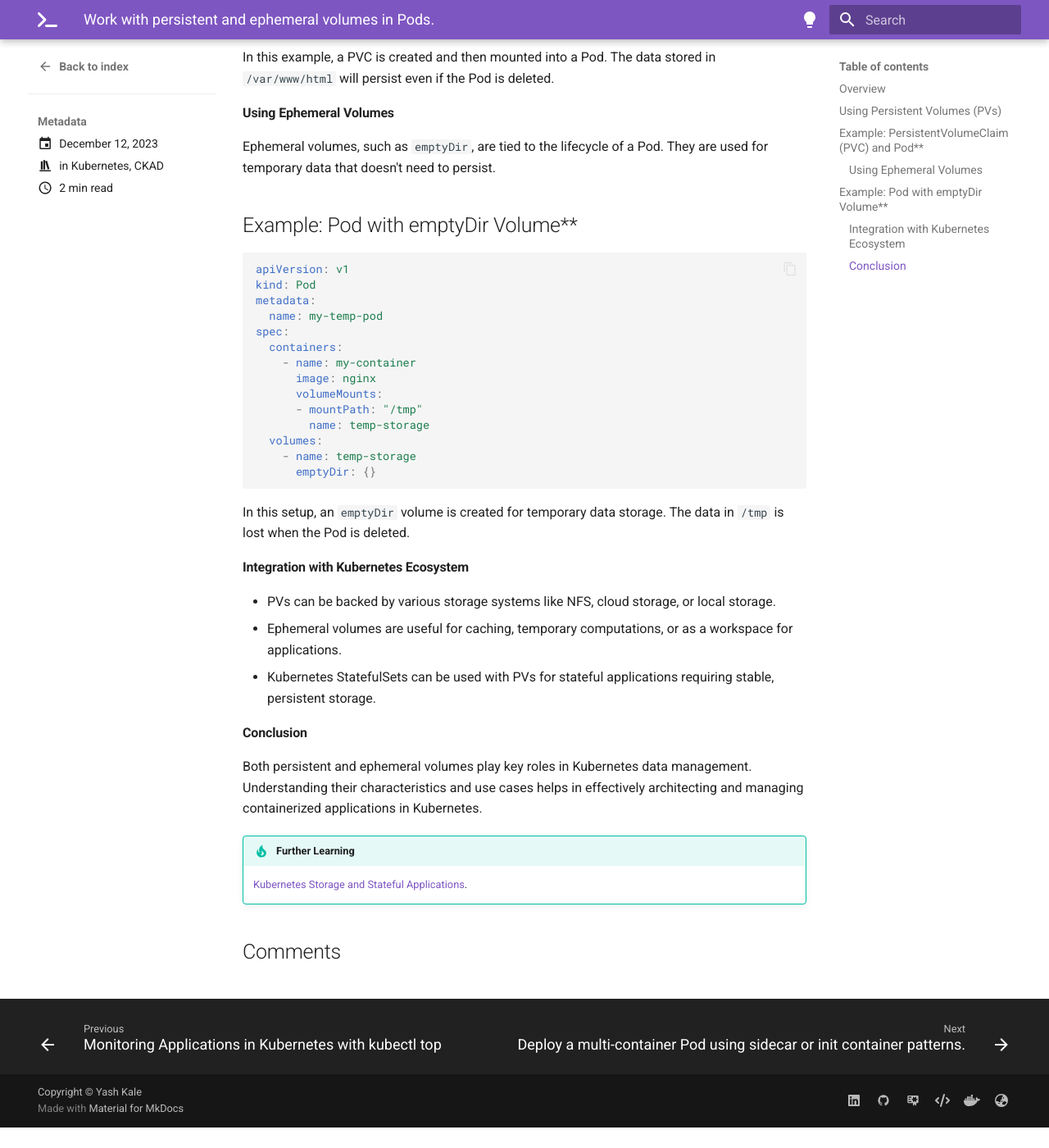
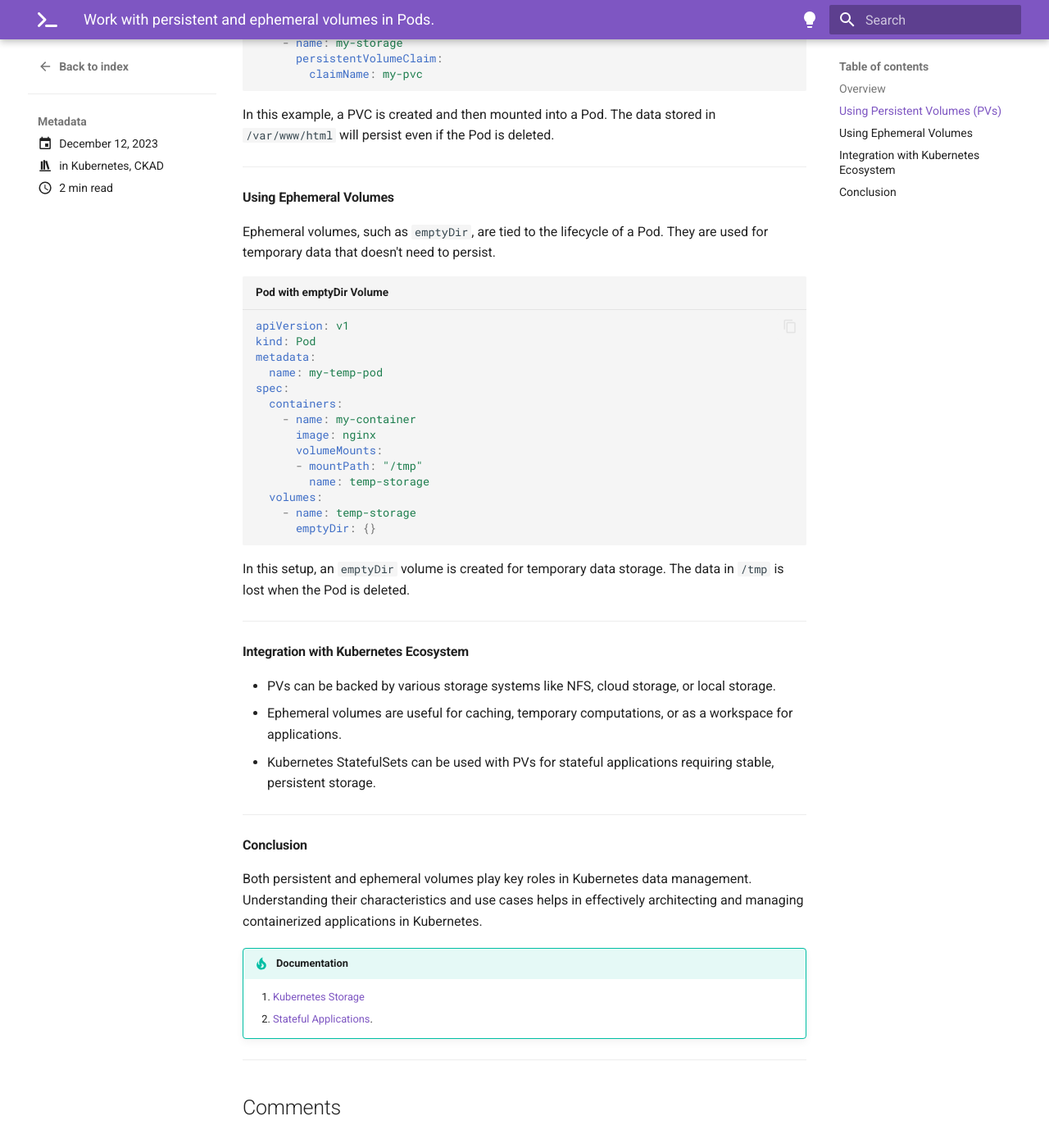
Before and after one commit to imyashkale/portfolio, an MkDocs documentation site: the page built from docs/blog/posts/ckad/volumes.md, in a window 1280 px wide and 1400 px high, scrolled down 1539 px. Shown: the whole window at 82% size. Built offline with MkDocs 1.6.1 and Material for MkDocs 9.7.7, drawn with Linux system fonts in a browser that asks for light colours; comment, search, counter and statistics services are not loaded; before the commit the page ends 2914 px from its top, so only the background shows below that; some of the changed text lies outside the part shown.

Commit message:
CKAD: Work with persistent and ephemeral volumes in Pods Improved

````diff
--- a/docs/blog/posts/ckad/volumes.md
+++ b/docs/blog/posts/ckad/volumes.md
@@ -17,6 +17,8 @@ tags:
   ![CKAD](../../../assets/img/ckad.png){ width="300" }
 </figure>
 
+---
+
 #### Overview
 
 Understanding how to work with persistent and ephemeral volumes in Kubernetes Pods is crucial for managing data storage and lifecycle. Persistent volumes (PVs) provide long-term storage, while ephemeral volumes are temporary and tied to the Pod's lifecycle.
@@ -24,13 +26,13 @@ Understanding how to work with persistent and ephemeral volumes in Kubernetes Po
 !!! note "Documentation"
     [Kubernetes Volumes](https://kubernetes.io/docs/concepts/storage/volumes/){:target="_blank"}.
 
+---
+
 #### Using Persistent Volumes (PVs)
 
 Persistent Volumes in Kubernetes are used for storing data beyond the lifecycle of a Pod. They are especially important for stateful applications like databases.
 
-## Example: PersistentVolumeClaim (PVC) and Pod**
-
-```yaml
+```yaml title="Persistent Volume Claim (PVC)"
 apiVersion: v1
 kind: PersistentVolumeClaim
 metadata:
@@ -41,8 +43,9 @@ spec:
   resources:
     requests:
       storage: 1Gi
+```
 
----
+```yaml title="Pod"
 apiVersion: v1
 kind: Pod
 metadata:
@@ -62,13 +65,13 @@ spec:
 
 In this example, a PVC is created and then mounted into a Pod. The data stored in `/var/www/html` will persist even if the Pod is deleted.
 
+---
+
 #### Using Ephemeral Volumes
 
 Ephemeral volumes, such as `emptyDir`, are tied to the lifecycle of a Pod. They are used for temporary data that doesn't need to persist.
 
-## Example: Pod with emptyDir Volume**
-
-```yaml
+```yaml title="Pod with emptyDir Volume"
 apiVersion: v1
 kind: Pod
 metadata:
@@ -87,15 +90,23 @@ spec:
 
 In this setup, an `emptyDir` volume is created for temporary data storage. The data in `/tmp` is lost when the Pod is deleted.
 
+---
+
 #### Integration with Kubernetes Ecosystem
 
 - PVs can be backed by various storage systems like NFS, cloud storage, or local storage.
 - Ephemeral volumes are useful for caching, temporary computations, or as a workspace for applications.
 - Kubernetes StatefulSets can be used with PVs for stateful applications requiring stable, persistent storage.
 
+---
+
 #### Conclusion
 
 Both persistent and ephemeral volumes play key roles in Kubernetes data management. Understanding their characteristics and use cases helps in effectively architecting and managing containerized applications in Kubernetes.
 
-!!! tip "Further Learning"
-    [Kubernetes Storage and Stateful Applications](https://kubernetes.io/docs/tutorials/stateful-application/basic-stateful-set/){:target="_blank"}.
+!!! tip "Documentation"
+    1. [Kubernetes Storage](https://kubernetes.io/docs/concepts/storage/persistent-volumes/){:target="_blank"}
+    <br>
+    2. [Stateful Applications](https://kubernetes.io/docs/tutorials/stateful-application/basic-stateful-set/){:target="_blank"}.
+
+---
````
